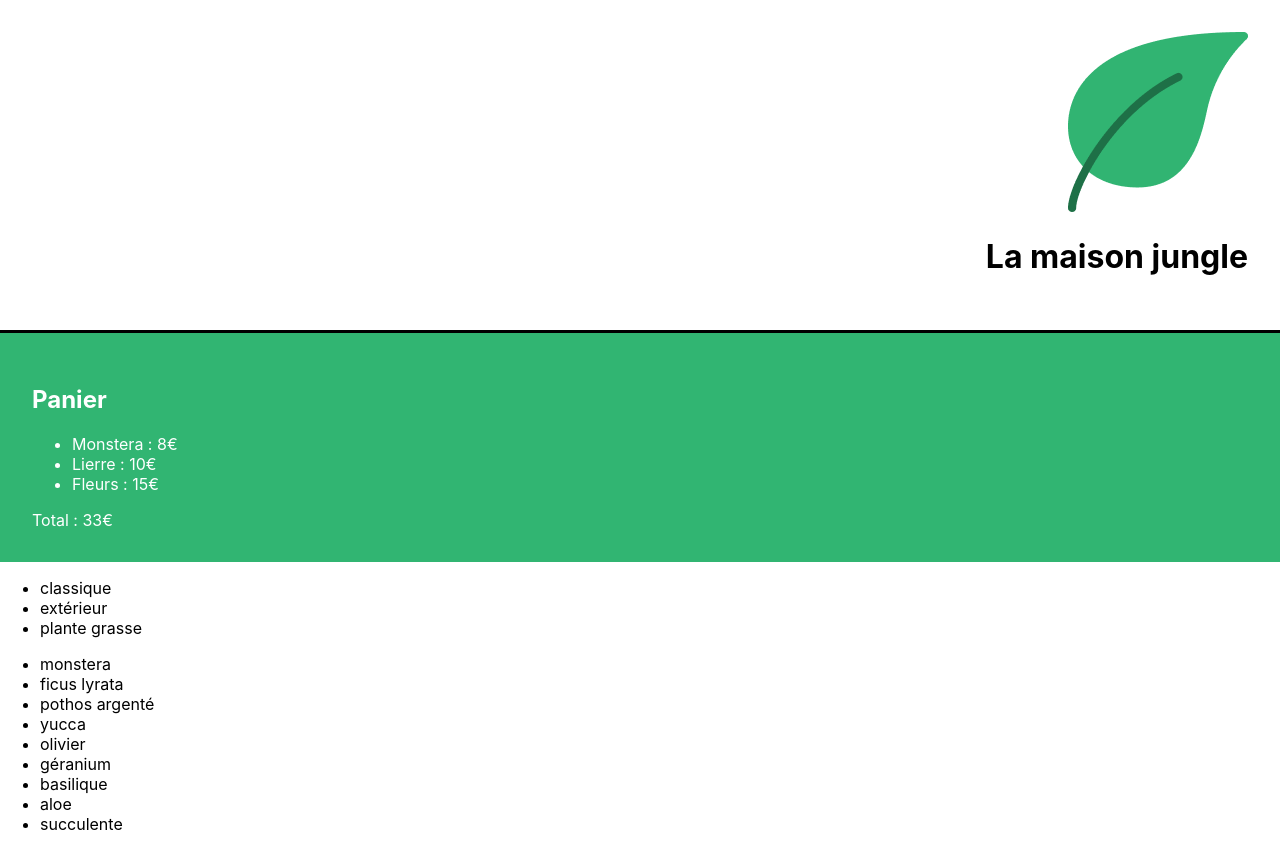
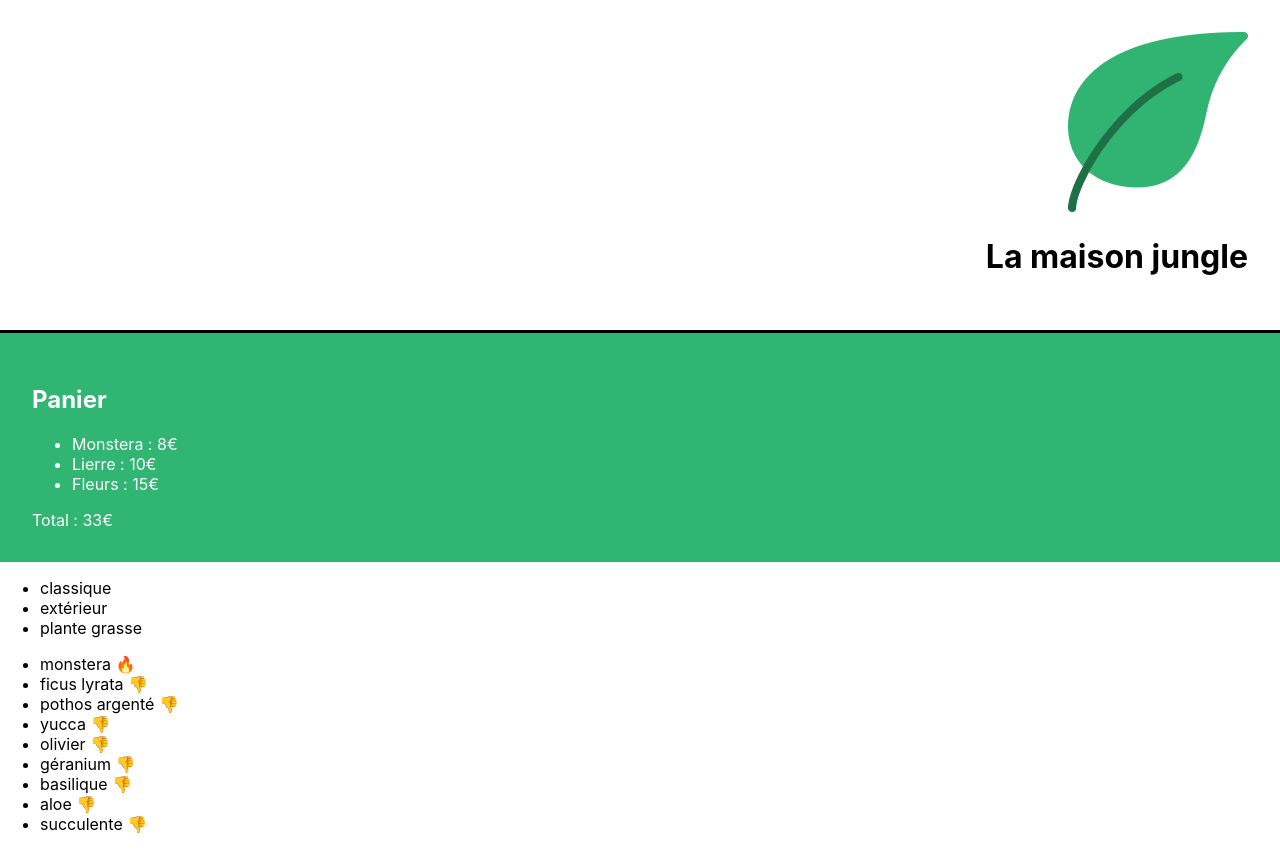
Before and after one commit to jorisbertier/The-house-of-jungle, a React (Create React App) app: page / in a window 1280 px wide. Built offline with nearby package versions, Linux system fonts and the light colour scheme.

Commit message:
add ternaire

```diff
--- a/src/components/Shoppinglist.js
+++ b/src/components/Shoppinglist.js
@@ -35,7 +35,9 @@ function ShoppingList() {
 				</ul>
 				<ul>
 					{plantList.map((plant, index) =>(
-						<li key={`${plant.name}-${index}`}>{plant.name}</li>
+						<li key={`${plant.name}-${index}`}>
+							{plant.name} {plant.isBestSale ? <span>🔥</span>:<span>👎</span>}
+							</li>
 					))}
 				</ul>
 			</div>
```
